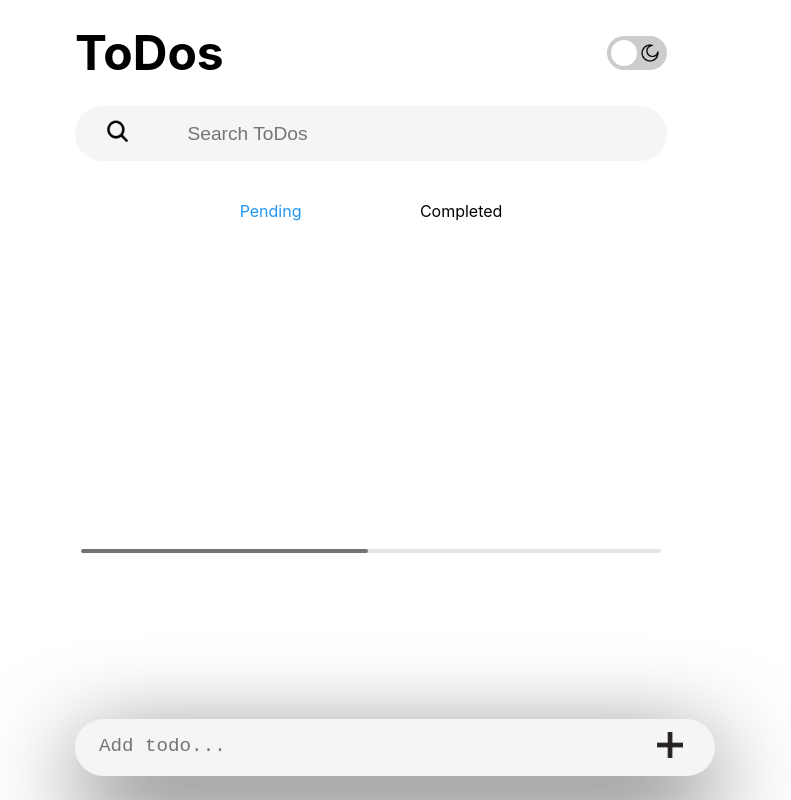
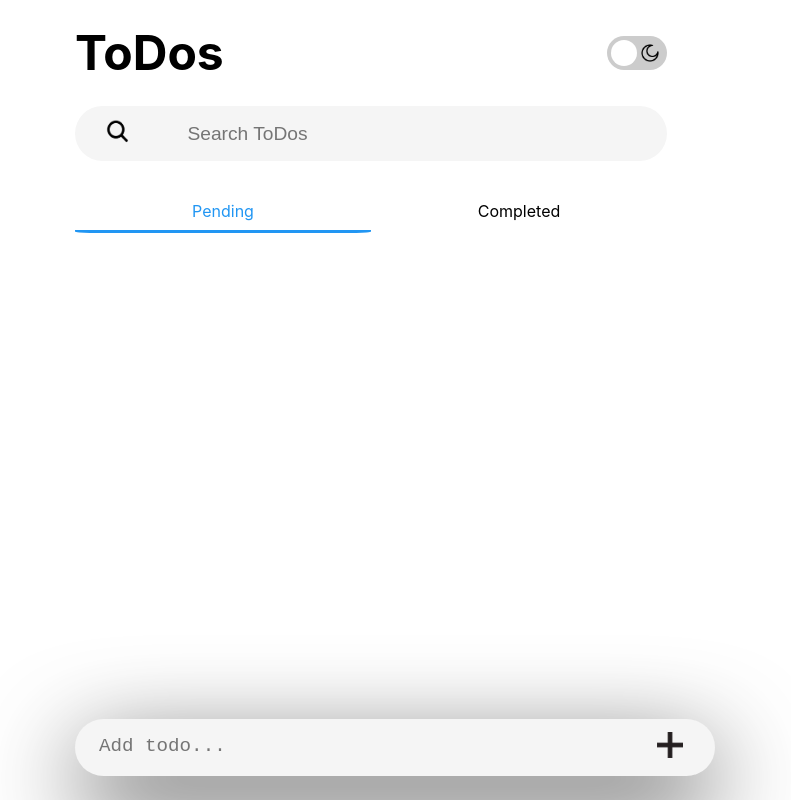
Before and after one commit to ojayii/todosxx, a React (Create React App) app in the folder my-app/: page / in a window 1280 px wide. Shown: the whole page, without its empty margins (269-1060 px from the left). Built offline with nearby package versions, Linux system fonts and the light colour scheme.

Commit message:
Updating components...

```diff
--- a/my-app/src/App.js
+++ b/my-app/src/App.js
@@ -2,9 +2,9 @@ import styles from './App.module.css';
 import Todo from './Todo';
 import React, { useState, useEffect, useRef } from 'react';
 import { Swiper, SwiperSlide } from 'swiper/react';
-import { Scrollbar } from 'swiper/modules';
+// import { Scrollbar } from 'swiper/modules';
 import 'swiper/css';
-import 'swiper/css/scrollbar';
+// import 'swiper/css/scrollbar';
 import SlideNextButton from './SlideNextButton';
 import SlidePreviousButton from './SlidePreviousButton';
 
@@ -216,16 +216,19 @@ function App() {
         </form>
       </header>
       <main>
-        <p className={styles.status} style={{ color: bgToggle ? "#DEDEDE" : "black" }}><span style={{color: swipeStatus === 'true' && '#2196F3'}}>Pending</span><span style={{color: swipeStatus === 'false' && '#2196F3'}}>Completed</span></p>
+        <p className={styles.status} style={{ color: bgToggle ? "#DEDEDE" : "black" }}>
+          <span style={{color: swipeStatus === 'true' && '#2196F3', borderBottom: swipeStatus === 'true' && '3px solid #2196F3'}}>Pending</span>
+          <span style={{color: swipeStatus === 'false' && '#2196F3', borderBottom: swipeStatus === 'false' && '3px solid #2196F3'}}>Completed</span>
+        </p>
         <Swiper
-          modules={[Scrollbar]}
-          scrollbar={{ draggable: true }}
+          // modules={[Scrollbar]}
+          // scrollbar={{ draggable: true }}
           spaceBetween={10}
           slidesPerView={1}
           onSlideChange={() => setSwipeStatus(swipeStatus === 'true'? 'false': 'true')}
         >
-          {/* <SlideNextButton swipeStatus={swipeStatus}/> */}
           <SwiperSlide>
+            <SlideNextButton swipeStatus={swipeStatus}/>
             <div className={styles.pending}>
               {filteredTodos.map((todo) => (
                 <Todo
@@ -242,8 +245,8 @@ function App() {
               ))}
             </div>
           </SwiperSlide>
-          {/* <SlidePreviousButton swipeStatus={swipeStatus}/> */}
           <SwiperSlide>
+            <SlidePreviousButton swipeStatus={swipeStatus}/>
             <div className={styles.completed}>
               {completedTodos.map((todo) => (
                 <Todo
--- a/my-app/src/App.module.css
+++ b/my-app/src/App.module.css
@@ -149,14 +149,26 @@ header > form button img, .App footer button img {
     height: auto;
 }
 
-.App main {}
+.App main {
+    position: relative;
+}
 
 .status {
     width: 100%;
     display: flex;
-    justify-content: center;
-    gap: 20%;
-    margin-bottom: 1rem;
+    /* justify-content: center; */
+    align-items: center;
+    /* gap: 20%; */
+    /* margin-bottom: 1rem; */
+    position: absolute;
+    top: 0;
+}
+
+.status>span {
+    height: 1.9rem;
+    width: 50%;
+    text-align: center;
+    border-radius: 5%;
 }
 
 .App footer {
@@ -194,7 +206,8 @@ header > form button img, .App footer button img {
 }
 
 .completed, .pending {
-    min-height: 40vh;
+    min-height: 50vh;
+    margin-top: 0.2rem;
 }
 
 .swipeBtns {
@@ -202,10 +215,12 @@ header > form button img, .App footer button img {
     height: 2rem;
     background-color: transparent;
     border: none;
-    position: absolute !important;
-    top: 0 !important;
     z-index: 1000;
-    pointer-events: auto;
-    user-select: auto;
-    touch-action: auto;
+    text-align: center;
+    font-size: 1rem;
+    /* opacity: 0; */
 }
+
+.completedBtn {
+    margin-left: 50%;
+}
--- a/my-app/src/SlideNextButton.js
+++ b/my-app/src/SlideNextButton.js
@@ -9,7 +9,7 @@ export default function SlideNextButton({swipeStatus}) {
     <button
       onClick={() => swiper.slideNext()}
       className={`${styles.swipeBtns} ${styles.completedBtn}`}
-      style={{color: swipeStatus === 'true' && '#2196F3'}}
-    >Completed</button>
+      style={{color: swipeStatus === 'false' && '#2196F3'}}
+    ></button>
   );
 }
--- a/my-app/src/SlidePreviousButton.js
+++ b/my-app/src/SlidePreviousButton.js
@@ -9,7 +9,7 @@ export default function SlidePreviousButton({swipeStatus}) {
     <button
         onClick={() => swiper.slidePrev()}
         className={`${styles.swipeBtns} ${styles.pendingBtn}`}
-        style={{color: swipeStatus === 'false' && '#2196F3'}}
-    >Pending</button>
+        style={{color: swipeStatus === 'true' && '#2196F3'}}
+    ></button>
   );
 }
```
